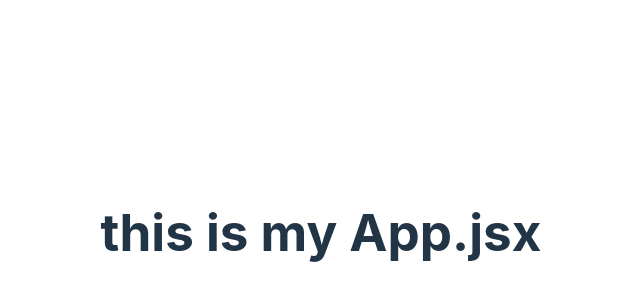
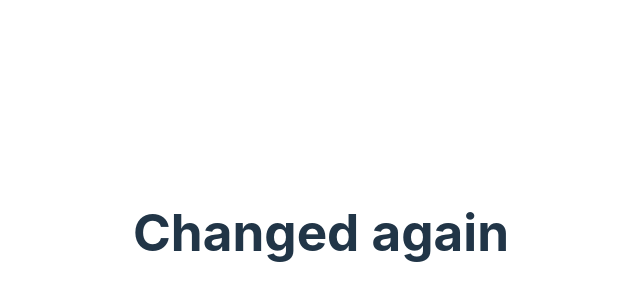
Before and after one commit to omarakamal/new-practice, a React (Vite) app: page / in a window 1280 px wide. Shown: the part 168-468 px from the top of the page, without its empty margins (319-959 px from the left). Built offline with nearby package versions, Linux system fonts and the light colour scheme.

Commit message:
Update App.jsx again

```diff
--- a/src/App.jsx
+++ b/src/App.jsx
@@ -4,7 +4,7 @@ function App() {
 
   return (
     <>
-      <h1>this is my App.jsx</h1>
+      <h1>Changed again</h1>
     </>
   )
 }
```
